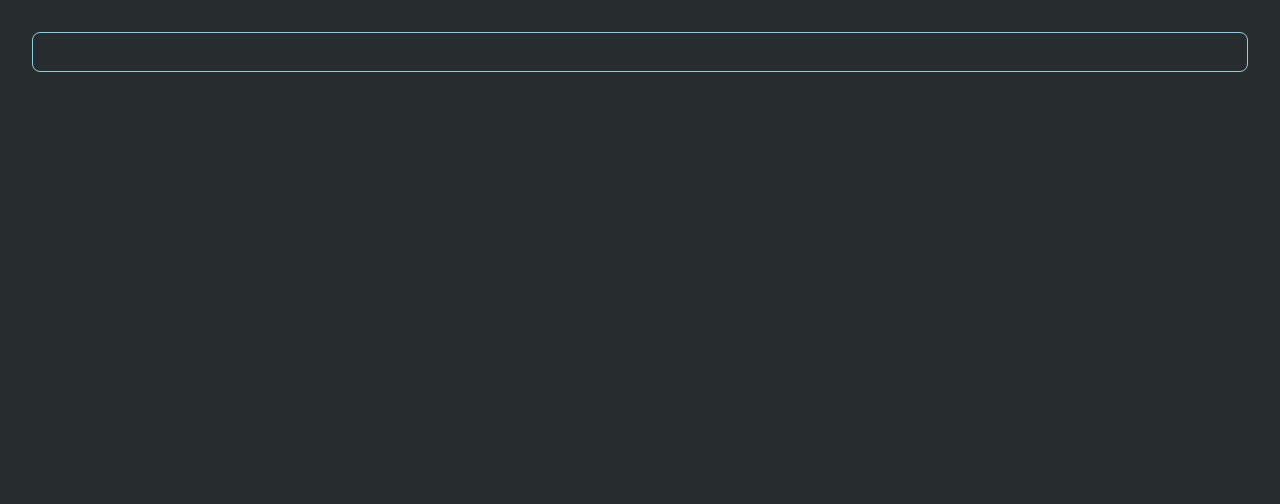
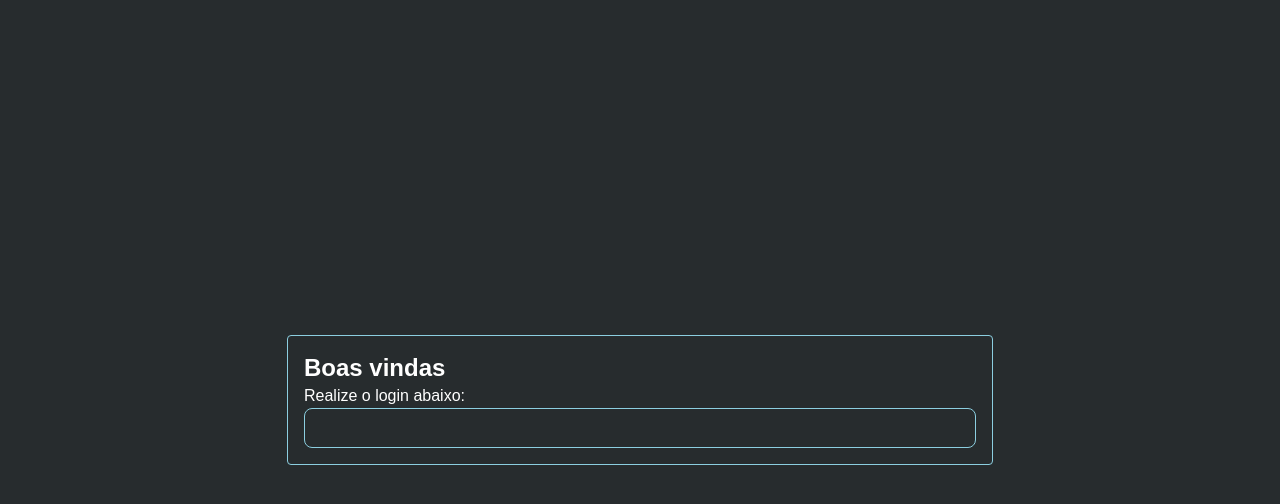
Before and after one commit to NicholasBapt/sclera-bi, a React (Vite) app: page /login in a window 1280 px wide. Shown: the top 504 px of the page. Built offline with nearby package versions, Linux system fonts and the light colour scheme.

Commit message:
Login first step

```diff
--- /dev/null
+++ b/src/components/LoginSteps/LoginFirstStep.tsx
@@ -0,0 +1,35 @@
+import { cva, type VariantProps } from "class-variance-authority";
+import Text from "../Text";
+import TextInput from "../FormComponents/Inputs/TextInput";
+
+export const loginFirstStepVariants = cva(
+  "w-2xl flex flex-col justify-center",
+  {
+    variants: {
+      variant: {
+        primary: "",
+      },
+    },
+    defaultVariants: {
+      variant: "primary",
+    },
+  },
+);
+
+interface LoginFirstStepProps
+  extends
+    React.ComponentProps<"div">,
+    VariantProps<typeof loginFirstStepVariants> {}
+
+export default function LoginFirstStep({
+  variant,
+  className,
+}: LoginFirstStepProps) {
+  return (
+    <div className={loginFirstStepVariants({ variant, className })}>
+      <Text variant={"head-lg-bold"}>Boas vindas</Text>
+      <Text variant={"body-md"}>Realize o login abaixo:</Text>
+      <TextInput />
+    </div>
+  );
+}
--- a/src/components/Text.tsx
+++ b/src/components/Text.tsx
@@ -1,9 +1,11 @@
 import React from "react";
 import { cva, type VariantProps } from "class-variance-authority";
 
-export const textVariants = cva("font-sans text-gray-400", {
+export const textVariants = cva("font-sans text-white", {
   variants: {
     variant: {
+      "head-lg-bold": "text-2xl font-semibold",
+      "head-md-regular": "text-sm",
       "body-sm-bold": "text-sm leading-5 font-semibold",
       "body-md": "text-base  leading-6 font-normal",
       "body-md-bold": "text-base leading-6 font-semibold",
--- a/src/layouts/AuthLayout.tsx
+++ b/src/layouts/AuthLayout.tsx
@@ -2,14 +2,8 @@ import { Outlet } from "react-router-dom";
 
 export default function AuthLayout() {
   return (
-    <div className="flex min-h-screen w-full bg-cloudy-base p-4">
-      <div className="flex-1 flex flex-col">
-        {/* <Header /> */}
-
-        <main className="p-4">
-          <Outlet />
-        </main>
-      </div>
-    </div>
+    <main className="flex min-h-screen w-full bg-cloudy-base justify-center items-center">
+      <Outlet />
+    </main>
   );
 }
--- a/src/pages/Login.tsx
+++ b/src/pages/Login.tsx
@@ -1,9 +1,9 @@
-import TextInput from "../components/FormComponents/Inputs/TextInput";
+import LoginFirstStep from "../components/LoginSteps/LoginFirstStep";
 
 export function Login() {
   return (
-    <div>
-      <TextInput />
+    <div className="flex flex-col justify-center justify-items-center p-4 border-blue-light border rounded">
+      <LoginFirstStep />
     </div>
   );
 }
```
